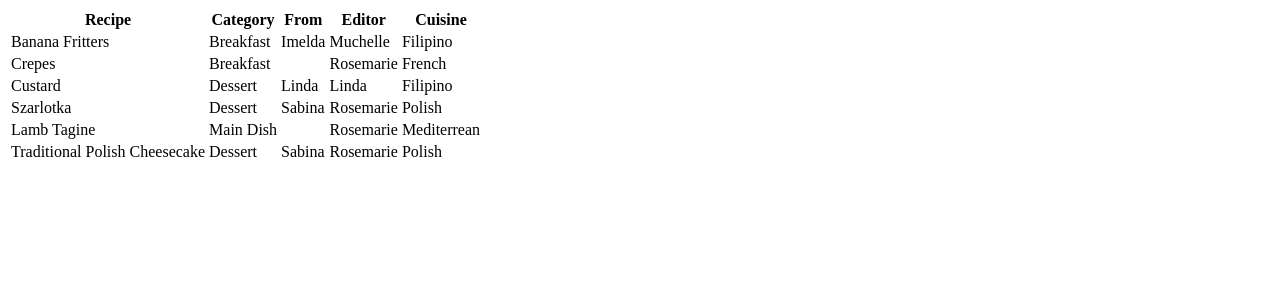
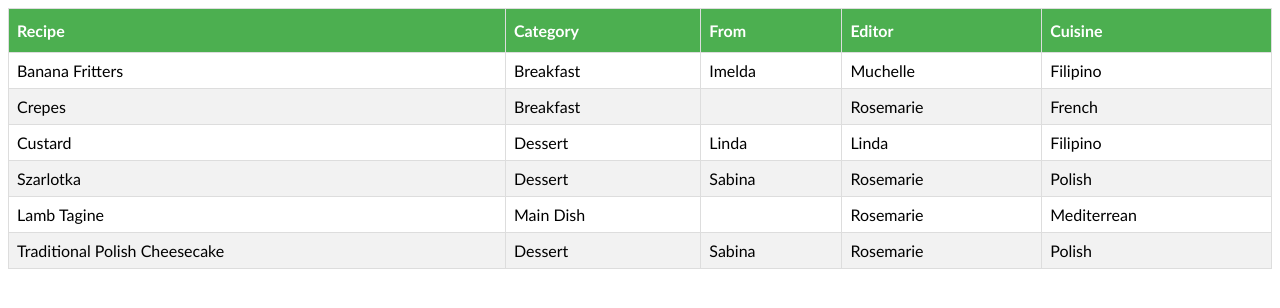
Before and after one commit to kruzan/kruzan.github.io, a plain HTML site: page index.html in a window 1280 px wide. Drawn offline with Linux system fonts and the light colour scheme.

Commit message:
Update index.html

```diff
--- a/index.html
+++ b/index.html
@@ -1,7 +1,33 @@
 <!DOCTYPE html>
 <html>
+<head>
+<style>
+#customers {
+  font-family: "Trebuchet MS", Arial, Helvetica, sans-serif;
+  border-collapse: collapse;
+  width: 100%;
+}
+
+#customers td, #customers th {
+  border: 1px solid #ddd;
+  padding: 8px;
+}
+
+#customers tr:nth-child(even){background-color: #f2f2f2;}
+
+#customers tr:hover {background-color: #ddd;}
+
+#customers th {
+  padding-top: 12px;
+  padding-bottom: 12px;
+  text-align: left;
+  background-color: #4CAF50;
+  color: white;
+}
+</style>
+</head>
 <body>
-<table>
+<table id="customers">
 <thead>
 <tr>
 <th>Recipe</th>
@@ -57,4 +83,3 @@
 </tbody>
 </table>
 </body>
-</html>
```
